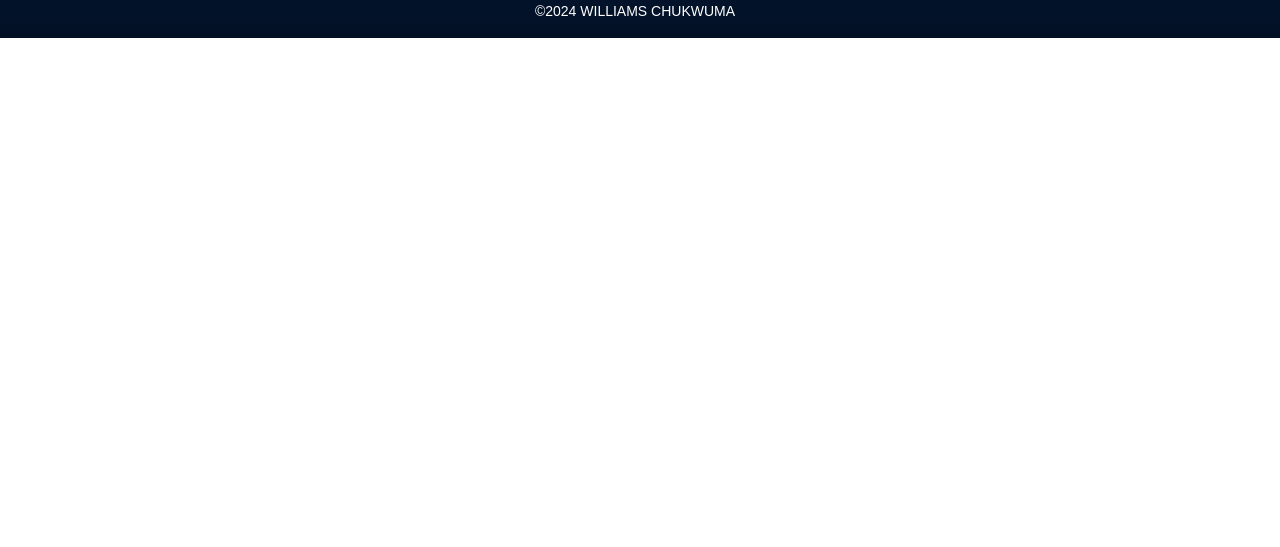
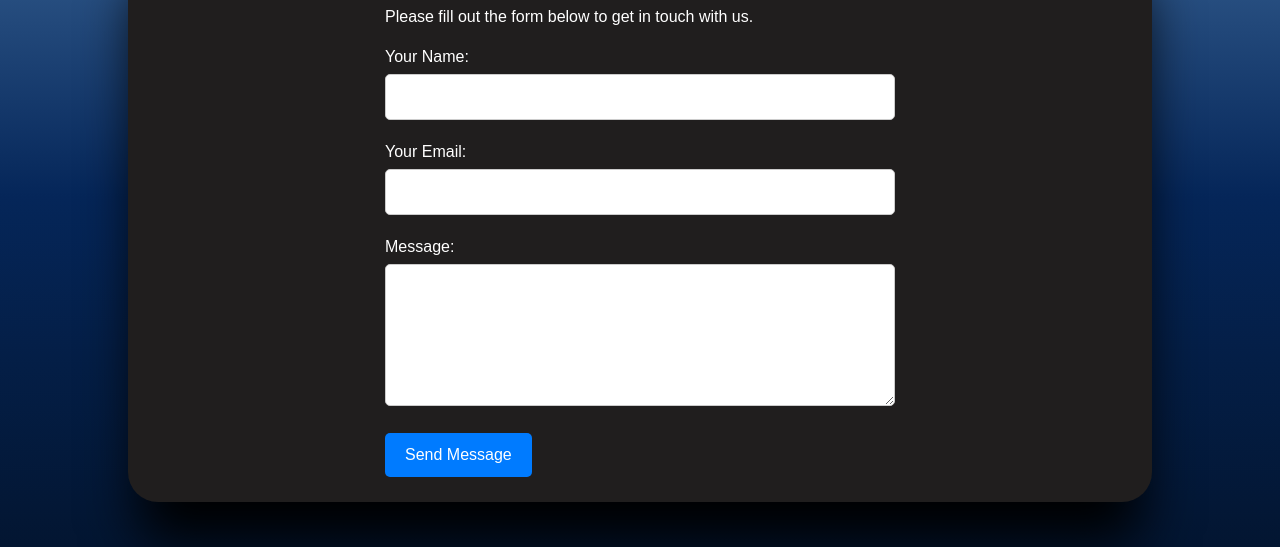
Before and after one commit to WilliamsChukwuma/williamsportfolio, a plain HTML site: page index.html in a window 1280 px wide. Shown: the part 1213-1760 px from the top of the page. Before the commit the page ends 1251 px from the top, so only its background shows below. Drawn offline with nearby package versions, Linux system fonts and the light colour scheme.

Commit message:
Add files via upload
added a contact me page

```diff
--- a/css/style.css
+++ b/css/style.css
@@ -17,7 +17,7 @@ body{
     box-sizing: border-box;
 }
 
-.first-page, #Projects {
+.first-page, #Projects, #Contact {
     width: 80%;
     height: auto;
     border: 5px solid transparent;
@@ -171,3 +171,42 @@ button a:hover{
     margin-top: 20px;
     margin-right: 10px;
 }
+/* ---------------contact */
+
+#Contact .container {
+    max-width: 550px;
+    margin: 0 auto;
+    padding: 20px;
+    color: #fff;
+  }
+
+  .form-group {
+    margin-bottom: 20px;
+  }
+
+  label {
+    display: block;
+    margin-bottom: 5px;
+  }
+
+  input[type="text"],
+  input[type="email"],
+  textarea {
+    width: 100%;
+    padding: 10px;
+    border: 1px solid #ccc;
+    border-radius: 5px;
+  }
+
+  #Contact button {
+    padding: 10px 20px;
+    background-color: #007bff;
+    color: #fff;
+    border: none;
+    border-radius: 5px;
+    cursor: pointer;
+  }
+
+  #Contact button:hover {
+    background-color: #0056b3;
+  }
--- a/index.html
+++ b/index.html
@@ -34,7 +34,7 @@
                             <a class="nav-link" href="#Projects"> <img src="images/project.png"  style="width: 20px; height: 20px;" alt="">Projects</a>
                         </li>
                         <li class="nav-item">
-                            <a class="nav-link" href="#Contacts"> <img src="images/contact.png"  style="width: 20px; height: 20px;" alt="">Contacts</a>
+                            <a class="nav-link" href="#Contact"> <img src="images/contact.png"  style="width: 20px; height: 20px;" alt="">Contacts</a>
                         </li>
                         <li class="nav-item">
                             <a class="nav-link" href="WILLIAMS CHUKWUMA Co-op RESUME.pdf"> <img src="images/resume.png" style="width: 20px; height: 20px;"  alt="">Resume</a>
@@ -112,8 +112,30 @@
             </div>
         </div>
 
-        <!-- ----------Contact Section---- -->
-        <section id="Contacts">
+        <!-- ------------------Contact section -->
+        <div id="Contact">
+            <div class="container">
+                <h1 class="contact">Contact Me</h1>
+                <p>Please fill out the form below to get in touch with us.</p>
+                <form id="contactForm" action="#">
+                  <div class="form-group">
+                    <label for="name">Your Name:</label>
+                    <input type="text" id="name" name="name" required>
+                  </div>
+                  <div class="form-group">
+                    <label for="email">Your Email:</label>
+                    <input type="email" id="email" name="email" required>
+                  </div>
+                  <div class="form-group">
+                    <label for="message">Message:</label>
+                    <textarea id="message" name="message" rows="5" required></textarea>
+                  </div>
+                  <button type="submit">Send Message</button>
+                </form>
+              </div>
+        </div>
+        <!-- ----------footer Section---- -->
+        <section id="footer">
             <div class="socials">
         <a href="https://www.linkedin.com/in/williams-chukwuma/"> <img src="images/ld.png"  width="50" height="50"  style="margin-right: 50px; margin-left: 20px;" alt=""></a>
         <a href="https://github.com/WilliamsChukwuma"> <img src="images\github.png"  width="53" height="56" style="margin-right: 50px; border-radius: 10px; margin-left: 20px;"  alt=""></a>
--- a/javascript/main.js
+++ b/javascript/main.js
@@ -1,3 +1,28 @@
 document.querySelector('button').addEventListener('click', () => {
     // Add interactive behavior here
 });
+
+// CONTACT.HTML
+document.getElementById("contactForm").addEventListener("submit", function(event) {
+    event.preventDefault();
+    // Form validation logic goes here
+    // You can use JavaScript to validate form fields before submission
+    // Example: check if name, email, and message fields are not empty
+    let name = document.getElementById("name").value;
+    let email = document.getElementById("email").value;
+    let message = document.getElementById("message").value;
+
+    if (!name || !email || !message) {
+      alert("Please fill out all fields.");
+      return;
+    }
+
+    // If all fields are filled, you can submit the form via AJAX or perform other actions
+    // For demonstration purposes, we'll just log the form data to the console
+    console.log("Name:", name);
+    console.log("Email:", email);
+    console.log("Message:", message);
+
+    // Clear the form fields after submission
+    document.getElementById("contactForm").reset();
+  });
```
